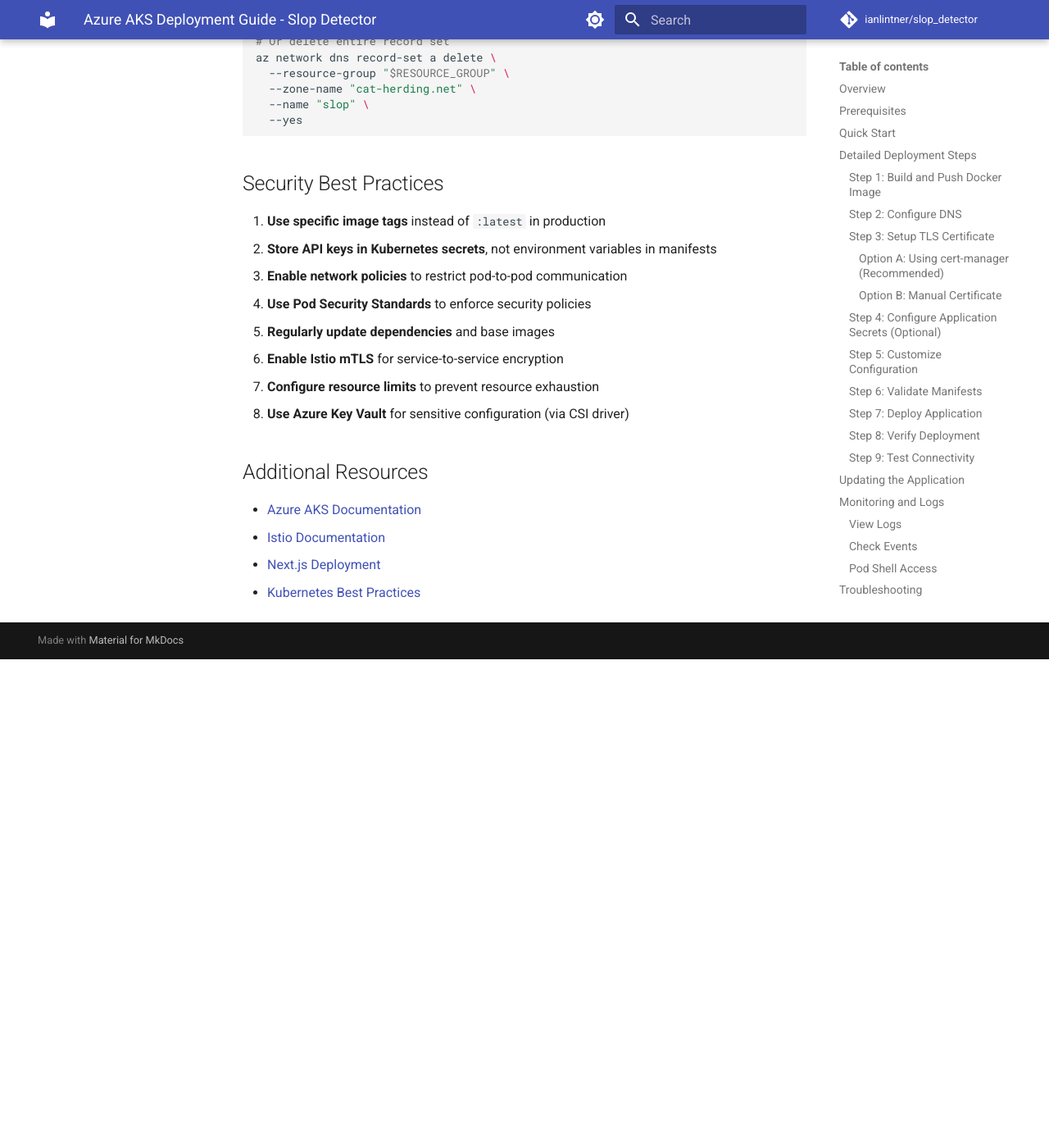
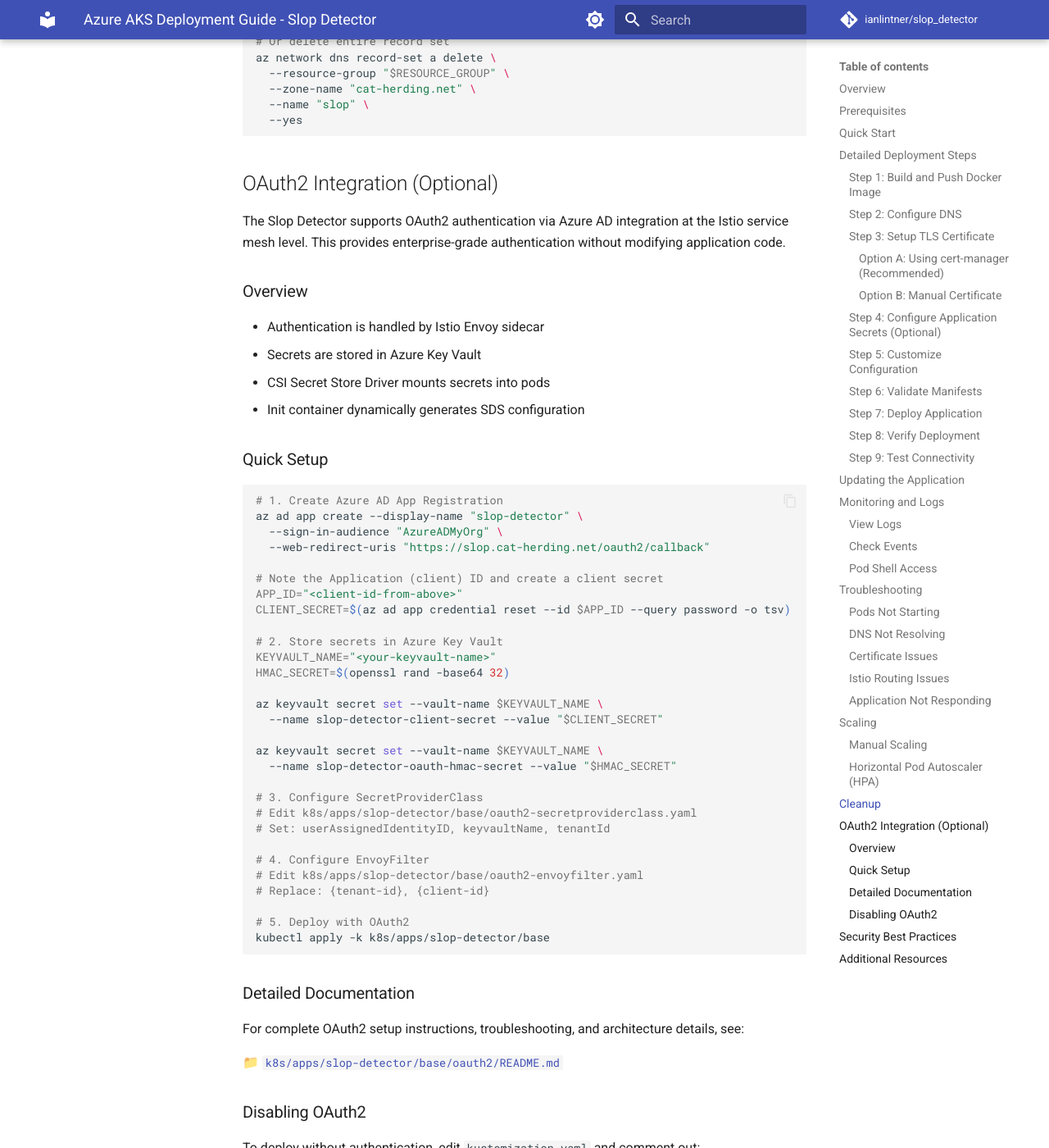
Before and after one commit to ianlintner/slop_detector, an MkDocs documentation site: the page built from docs/azure-deployment.md, in a window 1280 px wide and 1400 px high, scrolled down 10712 px. Shown: the whole window at 82% size. Built offline with MkDocs 1.6.1 and Material for MkDocs 9.7.7, drawn with Linux system fonts in a browser that asks for light colours; comment, search, counter and statistics services are not loaded; before the commit the page ends 11516 px from its top, so only the background shows below that; some of the changed text lies outside the part shown.

Commit message:
Add OAuth2 integration for Slop Detector with Azure AD support

````diff
--- a/docs/azure-deployment.md
+++ b/docs/azure-deployment.md
@@ -536,6 +536,72 @@
   --yes
 ```
 
+## OAuth2 Integration (Optional)
+
+The Slop Detector supports OAuth2 authentication via Azure AD integration at the Istio service mesh level. This provides enterprise-grade authentication without modifying application code.
+
+### Overview
+
+- Authentication is handled by Istio Envoy sidecar
+- Secrets are stored in Azure Key Vault
+- CSI Secret Store Driver mounts secrets into pods
+- Init container dynamically generates SDS configuration
+
+### Quick Setup
+
+```bash
+# 1. Create Azure AD App Registration
+az ad app create --display-name "slop-detector" \
+  --sign-in-audience "AzureADMyOrg" \
+  --web-redirect-uris "https://slop.cat-herding.net/oauth2/callback"
+
+# Note the Application (client) ID and create a client secret
+APP_ID="<client-id-from-above>"
+CLIENT_SECRET=$(az ad app credential reset --id $APP_ID --query password -o tsv)
+
+# 2. Store secrets in Azure Key Vault
+KEYVAULT_NAME="<your-keyvault-name>"
+HMAC_SECRET=$(openssl rand -base64 32)
+
+az keyvault secret set --vault-name $KEYVAULT_NAME \
+  --name slop-detector-client-secret --value "$CLIENT_SECRET"
+
+az keyvault secret set --vault-name $KEYVAULT_NAME \
+  --name slop-detector-oauth-hmac-secret --value "$HMAC_SECRET"
+
+# 3. Configure SecretProviderClass
+# Edit k8s/apps/slop-detector/base/oauth2-secretproviderclass.yaml
+# Set: userAssignedIdentityID, keyvaultName, tenantId
+
+# 4. Configure EnvoyFilter
+# Edit k8s/apps/slop-detector/base/oauth2-envoyfilter.yaml
+# Replace: {tenant-id}, {client-id}
+
+# 5. Deploy with OAuth2
+kubectl apply -k k8s/apps/slop-detector/base
+```
+
+### Detailed Documentation
+
+For complete OAuth2 setup instructions, troubleshooting, and architecture details, see:
+
+📁 [`k8s/apps/slop-detector/base/oauth2/README.md`](../k8s/apps/slop-detector/base/oauth2/README.md)
+
+### Disabling OAuth2
+
+To deploy without authentication, edit `kustomization.yaml` and comment out:
+```yaml
+# patchesStrategicMerge:
+#   - oauth2/slop-detector-oauth2-patch.yaml
+```
+
+And remove OAuth2 resources:
+```yaml
+# - oauth2-secretproviderclass.yaml
+# - oauth2-configmap.yaml
+# - oauth2-envoyfilter.yaml
+```
+
 ## Security Best Practices
 
 1. **Use specific image tags** instead of `:latest` in production
@@ -546,10 +612,14 @@
 6. **Enable Istio mTLS** for service-to-service encryption
 7. **Configure resource limits** to prevent resource exhaustion
 8. **Use Azure Key Vault** for sensitive configuration (via CSI driver)
+9. **Enable OAuth2 authentication** for production deployments (see OAuth2 section above)
+10. **Rotate OAuth2 secrets regularly** (client secret and HMAC secret)
 
 ## Additional Resources
 
 - [Azure AKS Documentation](https://learn.microsoft.com/azure/aks/)
 - [Istio Documentation](https://istio.io/latest/docs/)
+- [Istio OAuth2 Filter](https://www.envoyproxy.io/docs/envoy/latest/configuration/http/http_filters/oauth2_filter)
+- [Azure Key Vault CSI Driver](https://azure.github.io/secrets-store-csi-driver-provider-azure/)
 - [Next.js Deployment](https://nextjs.org/docs/deployment)
 - [Kubernetes Best Practices](https://kubernetes.io/docs/concepts/configuration/overview/)
````
Also changed, not shown: k8s/apps/slop-detector/base/oauth2/README.md (added, +160 -0 lines), 8 other files.
